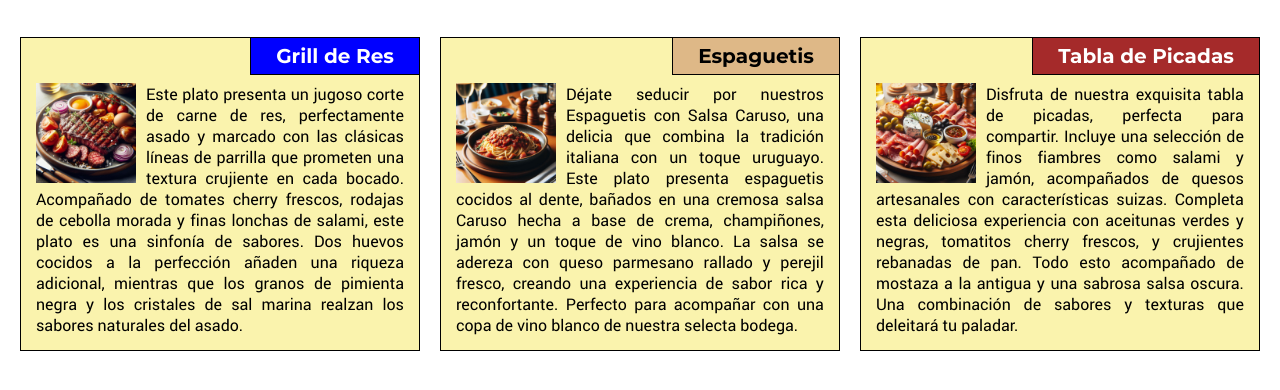
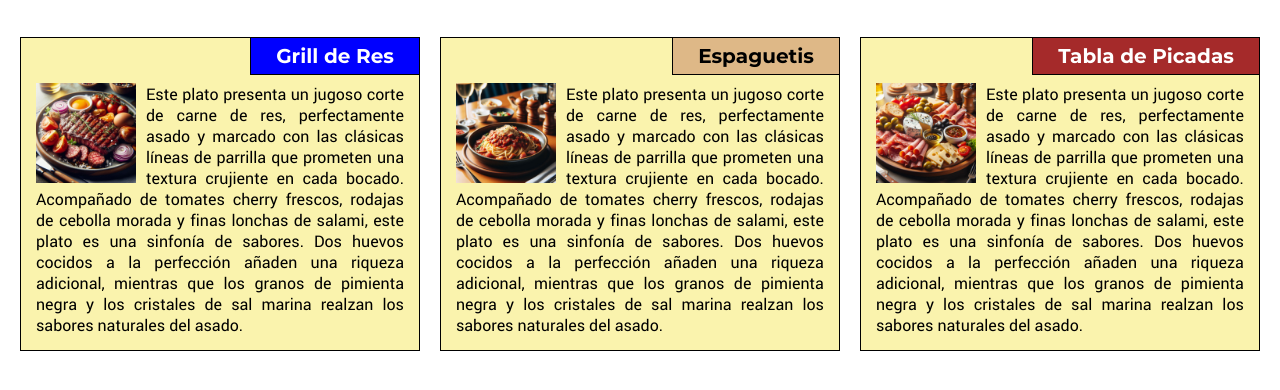
Before and after one commit to adrianzulueta/modulo2, a plain HTML site: page index.html in a window 1280 px wide. Shown: the part 62-452 px from the top of the page. Drawn offline with Linux system fonts and the light colour scheme.

Commit message:
Ejercicio modulo 2

```diff
--- a/index.html
+++ b/index.html
@@ -229,14 +229,14 @@
             alt="Espaguetis con Salsa Caruso"
           />
           <p>
-            Déjate seducir por nuestros Espaguetis con Salsa Caruso, una delicia
-            que combina la tradición italiana con un toque uruguayo. Este plato
-            presenta espaguetis cocidos al dente, bañados en una cremosa salsa
-            Caruso hecha a base de crema, champiñones, jamón y un toque de vino
-            blanco. La salsa se adereza con queso parmesano rallado y perejil
-            fresco, creando una experiencia de sabor rica y reconfortante.
-            Perfecto para acompañar con una copa de vino blanco de nuestra
-            selecta bodega.
+            Este plato presenta un jugoso corte de carne de res, perfectamente
+            asado y marcado con las clásicas líneas de parrilla que prometen una
+            textura crujiente en cada bocado. Acompañado de tomates cherry
+            frescos, rodajas de cebolla morada y finas lonchas de salami, este
+            plato es una sinfonía de sabores. Dos huevos cocidos a la perfección
+            añaden una riqueza adicional, mientras que los granos de pimienta
+            negra y los cristales de sal marina realzan los sabores naturales
+            del asado.
           </p>
         </div>
       </div>
@@ -249,13 +249,14 @@
             alt="Tabla de Picadas Gourmet"
           />
           <p>
-            Disfruta de nuestra exquisita tabla de picadas, perfecta para
-            compartir. Incluye una selección de finos fiambres como salami y
-            jamón, acompañados de quesos artesanales con características suizas.
-            Completa esta deliciosa experiencia con aceitunas verdes y negras,
-            tomatitos cherry frescos, y crujientes rebanadas de pan. Todo esto
-            acompañado de mostaza a la antigua y una sabrosa salsa oscura. Una
-            combinación de sabores y texturas que deleitará tu paladar.
+            Este plato presenta un jugoso corte de carne de res, perfectamente
+            asado y marcado con las clásicas líneas de parrilla que prometen una
+            textura crujiente en cada bocado. Acompañado de tomates cherry
+            frescos, rodajas de cebolla morada y finas lonchas de salami, este
+            plato es una sinfonía de sabores. Dos huevos cocidos a la perfección
+            añaden una riqueza adicional, mientras que los granos de pimienta
+            negra y los cristales de sal marina realzan los sabores naturales
+            del asado.
           </p>
         </div>
       </div>
```
